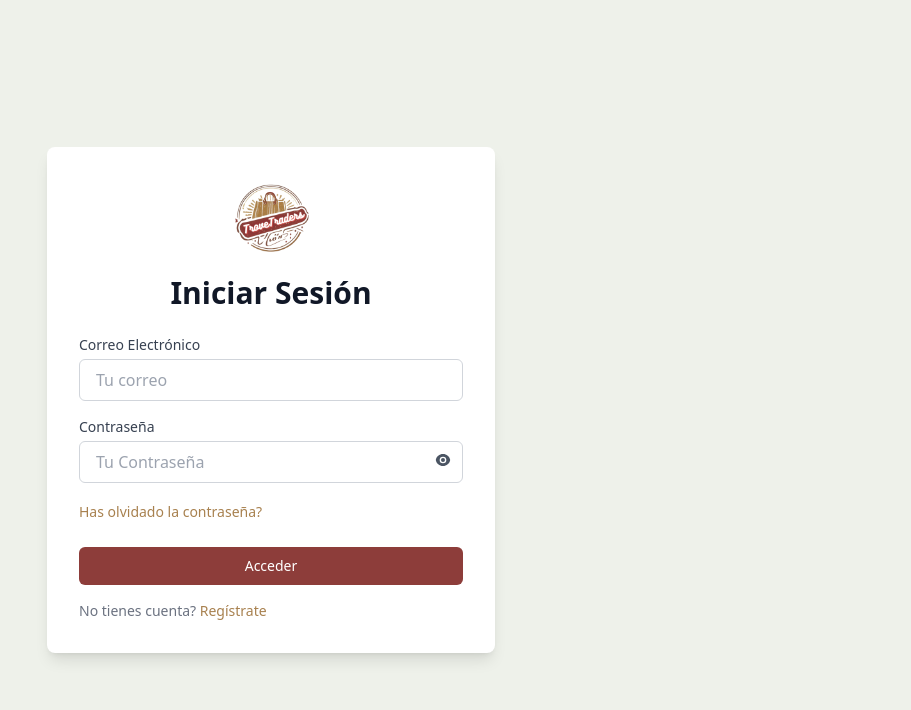
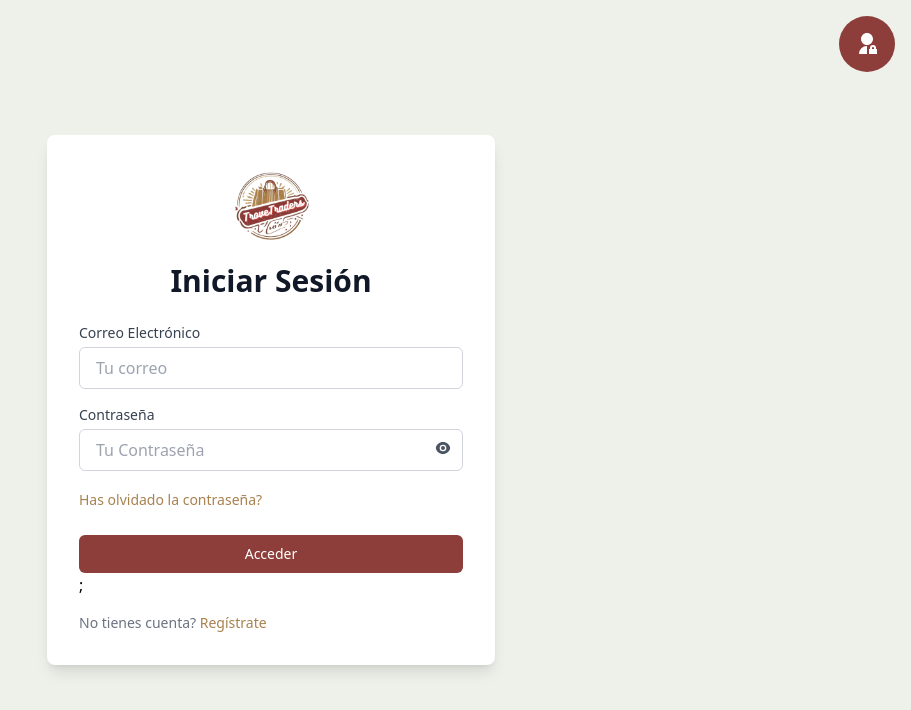
Before and after one commit to alemrlss/client_troveTradersProject, a React (Vite) app: page /login in a window 1280 px wide. Shown: the top 710 px of the page, without its empty margins (369-1280 px from the left). Built offline with nearby package versions, Linux system fonts and the light colour scheme; what tailwindcss-animated, tw-elements would draw is missing.

Commit message:
boton in login

```diff
--- a/src/components/login/LoginComponent.jsx
+++ b/src/components/login/LoginComponent.jsx
@@ -2,7 +2,8 @@ import { useState } from "react";
 import { loginBackend } from "../../services/Auth";
 import { useAuthContext } from "../../contexts/authContext";
 import { Link } from "react-router-dom";
-import { RiEyeFill, RiEyeOffFill } from 'react-icons/ri';
+import { RiEyeFill, RiEyeOffFill } from "react-icons/ri";
+import { RiAdminFill } from "react-icons/ri";
 
 function LoginComponent() {
   const { login } = useAuthContext();
@@ -101,7 +102,7 @@ function LoginComponent() {
               <input
                 name="password"
                 onChange={handleInputChange}
-                type={showPassword ? 'text' : 'password'}
+                type={showPassword ? "text" : "password"}
                 className="mt-1 px-4 py-2 w-full border border-gray-300 rounded-md focus:outline-none focus:border-secondary-100"
                 placeholder="Tu Contraseña"
                 required
@@ -133,6 +134,7 @@ function LoginComponent() {
             </button>
           </div>
         </form>
+        ;
         <p className="mt-4 text-sm font-light text-gray-500">
           No tienes cuenta?{" "}
           <Link
@@ -142,6 +144,11 @@ function LoginComponent() {
             Regístrate
           </Link>
         </p>
+        <Link to="http://localhost:5174/login" target="_blank">
+          <button className="fixed top-4 right-4 bg-secondary-100 text-white py-4 px-4 rounded-full hover:opacity-80 focus:outline-none focus:ring-2 focus:ring-offset-2 focus:ring-primary-500">
+            <RiAdminFill size={24} />{" "}
+          </button>
+        </Link>
       </div>
     </section>
   );
```
